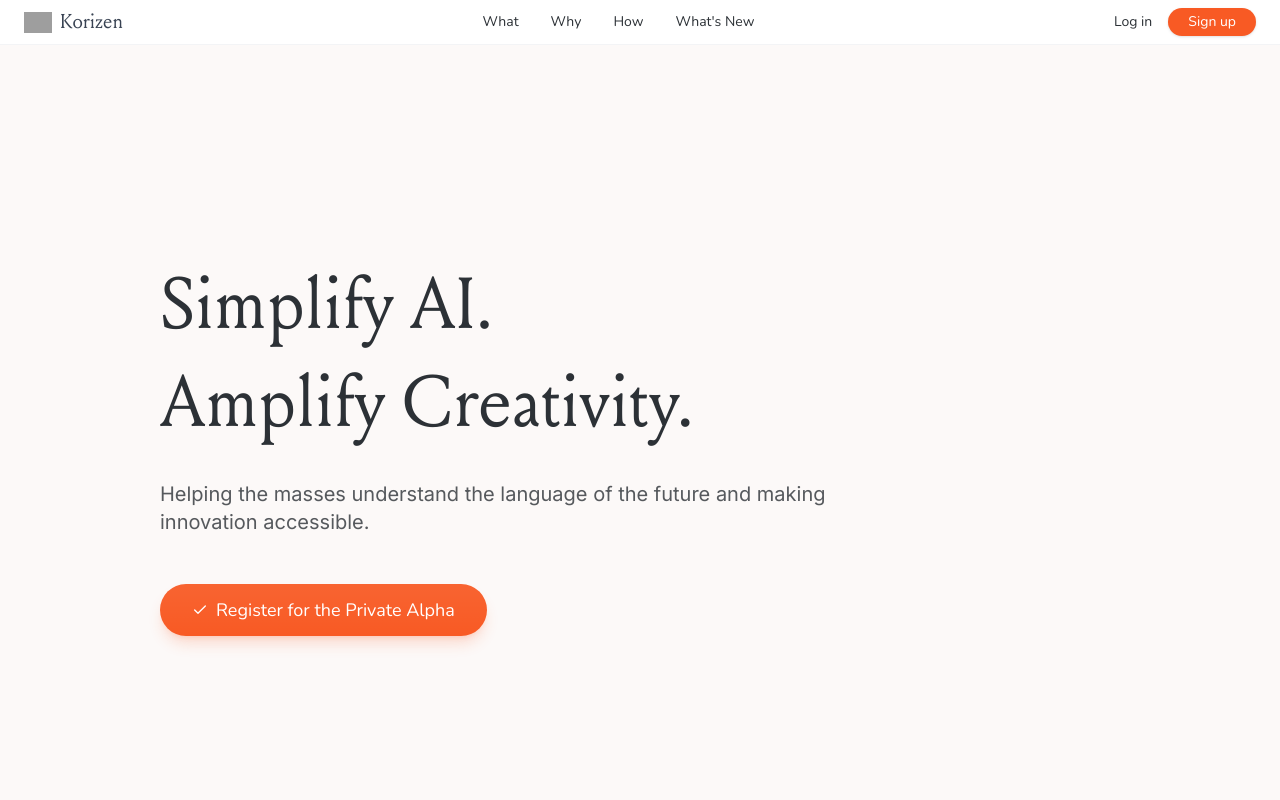
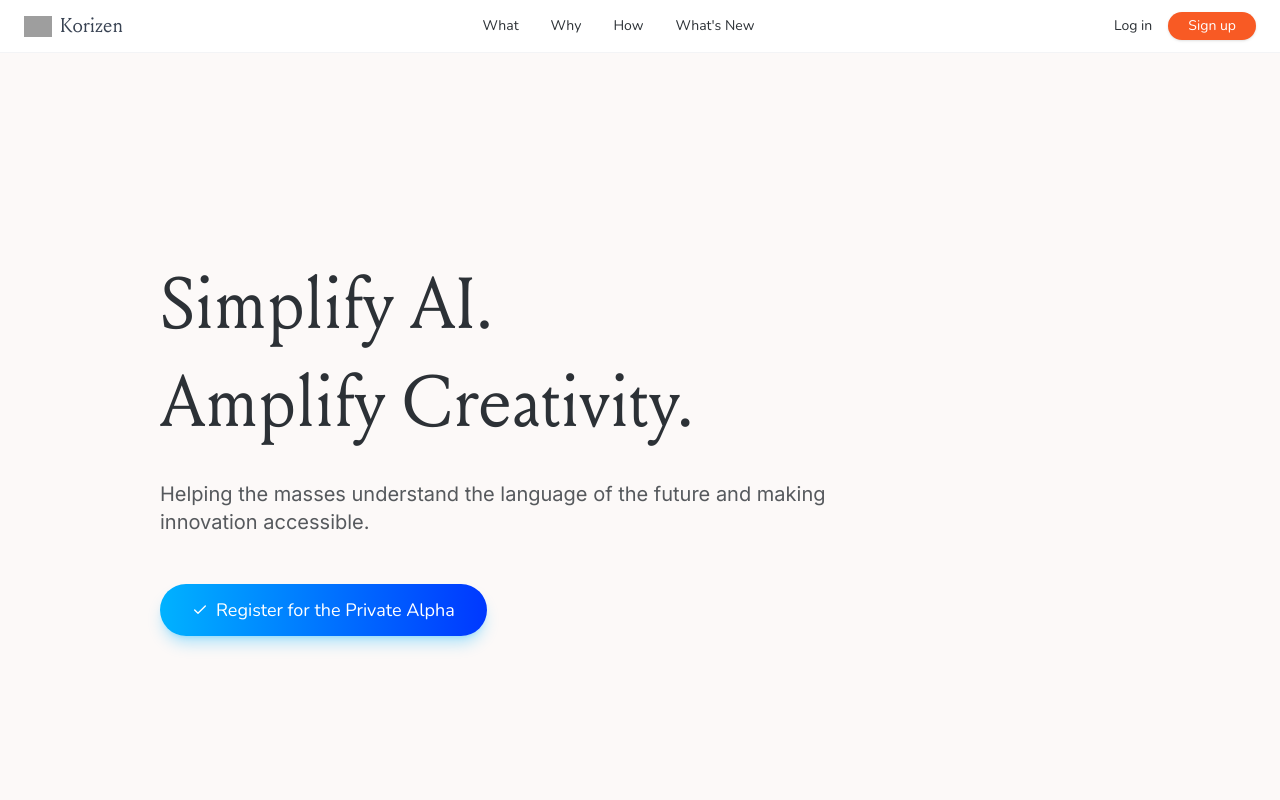
Before and after one commit to realaashishly/test-clone, a Next.js app: page / in a window 1280 px wide. Shown: the top 800 px of the page. Built offline with nearby package versions, Linux system fonts and the light colour scheme; grey boxes are pictures that could not be loaded.

Commit message:
btn added

```diff
--- a/src/app/page.tsx
+++ b/src/app/page.tsx
@@ -91,7 +91,7 @@ export default function Home() {
                         <div className="flex flex-col md:flex-row items-start gap-4 mb-16">
                             <PremiumButton
                                 href="https://access.mymind.com/signin"
-                                variant="primary"
+                                variant="blueGradient"
                                 size="lg"
                                 icon={<Check size={16} />}
                             >
--- a/src/components/layout/Navbar.tsx
+++ b/src/components/layout/Navbar.tsx
@@ -10,7 +10,7 @@ const Navbar = () => {
   const [isMobileMenuOpen, setIsMobileMenuOpen] = useState(false);
 
   return (
-    <header className="w-full py-2 px-6 flex items-center justify-between fixed top-0 z-50 bg-white/90 backdrop-blur-sm border-b border-gray-100">
+    <header className="w-full py-3 px-6 flex items-center justify-between fixed top-0 z-50 bg-white/90 backdrop-blur-sm border-b border-gray-100">
       <div className="flex items-center">
         <Link href="/" className="flex items-center">
           <Image
--- a/src/components/ui/premium-button.tsx
+++ b/src/components/ui/premium-button.tsx
@@ -6,7 +6,14 @@ import { motion } from "framer-motion";
 interface PremiumButtonProps {
   children: ReactNode;
   className?: string;
-  variant?: "primary" | "secondary" | "outline" | "ghost";
+  variant?:
+    | "primary"
+    | "secondary"
+    | "outline"
+    | "ghost"
+    | "blueGradient"
+    | "redOrangePurpleGradient"
+    | "neonGradient";
   size?: "sm" | "md" | "lg";
   rounded?: "full" | "lg" | "md";
   onClick?: () => void;
@@ -50,15 +57,34 @@ export function PremiumButton({
     secondary: `bg-mymind-dark text-white hover:bg-mymind-dark/90 active:bg-mymind-dark/95 shadow-lg shadow-mymind-dark/20`,
     outline: `bg-transparent border border-mymind-dark/20 text-mymind-dark hover:bg-mymind-dark/5 active:bg-mymind-dark/10`,
     ghost: `bg-transparent text-mymind-dark hover:bg-mymind-dark/5 active:bg-mymind-dark/10`,
+
+    // ✅ Blue Gradient
+    blueGradient: `bg-gradient-to-r from-[#00B2FF] to-[#0038FF] text-white
+
+                   active:from-[#0098E0] active:to-[#0029CC]
+                   shadow-lg shadow-[#00B2FF]/30`,
+
+    // ✅ Red-Orange-Purple Gradient
+    redOrangePurpleGradient: `bg-gradient-to-r from-[#784299] via-[#D52127] to-[#F6851E] text-white
+                               hover:from-[#683290] hover:to-[#E5741D]
+                               active:from-[#603290] active:to-[#D4641D]
+                               shadow-lg shadow-[#D52127]/30`,
+
+    // ✅ Neon Gradient
+    neonGradient: `bg-gradient-to-r from-[#CCFF00] via-[#FF0F00] to-[#FBBD15] text-black
+                   hover:from-[#BBEE00] hover:to-[#E0A815]
+                   active:from-[#AAEE00] active:to-[#D0A015]
+                   shadow-lg shadow-[#FF0F00]/30`,
   };
 
   const disabledClasses = disabled
     ? "opacity-60 cursor-not-allowed pointer-events-none"
     : "";
 
-  const baseClasses = `relative font-nunito inline-flex items-center justify-center transition-all duration-300 ease-out focus:outline-none focus:ring-2 focus:ring-primary/20 ${
-    sizeClasses[size]
-  } ${roundedClasses[rounded]} ${variantClasses[variant]} ${disabledClasses} ${className}`;
+  const baseClasses = `relative font-nunito inline-flex items-center justify-center transition-all duration-300 ease-out
+                      focus:outline-none focus:ring-2 focus:ring-primary/20
+                      ${sizeClasses[size]} ${roundedClasses[rounded]}
+                      ${variantClasses[variant]} ${disabledClasses} ${className}`;
 
   const buttonContent = (
     <>
```
